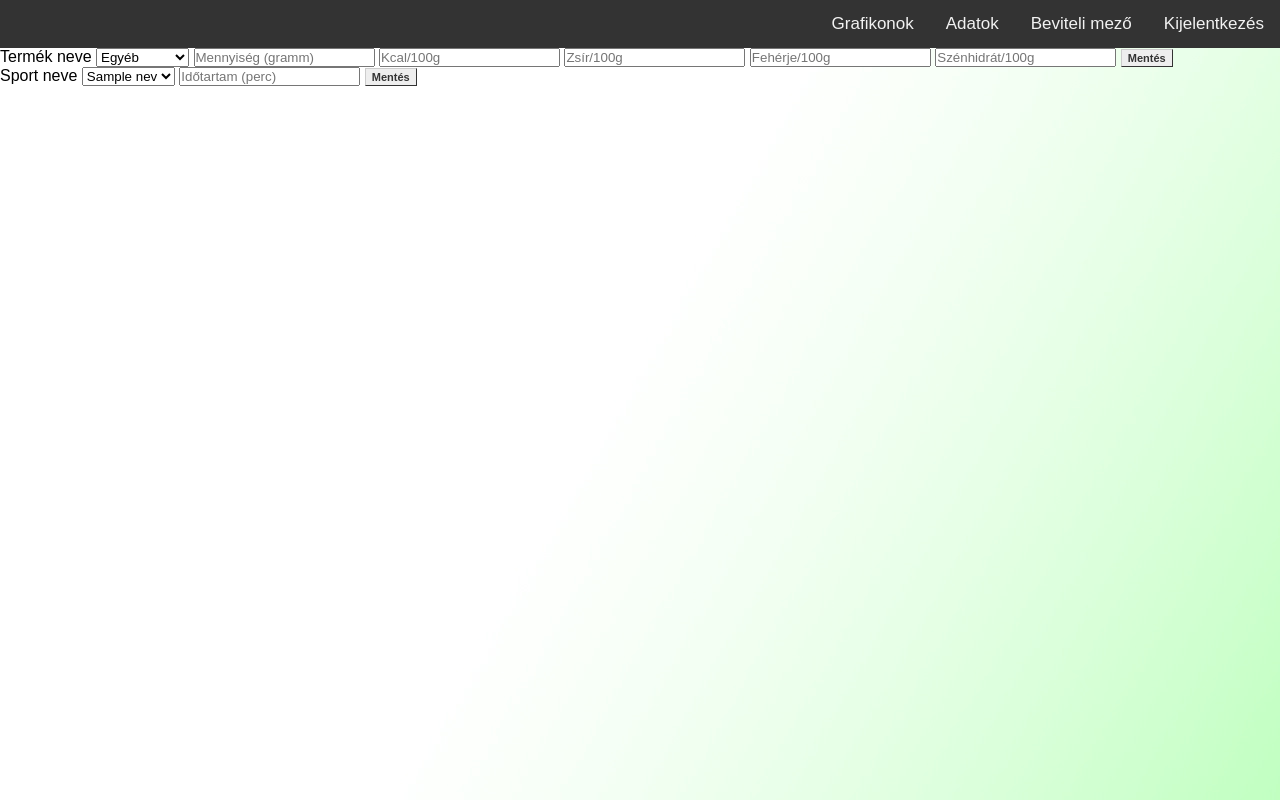
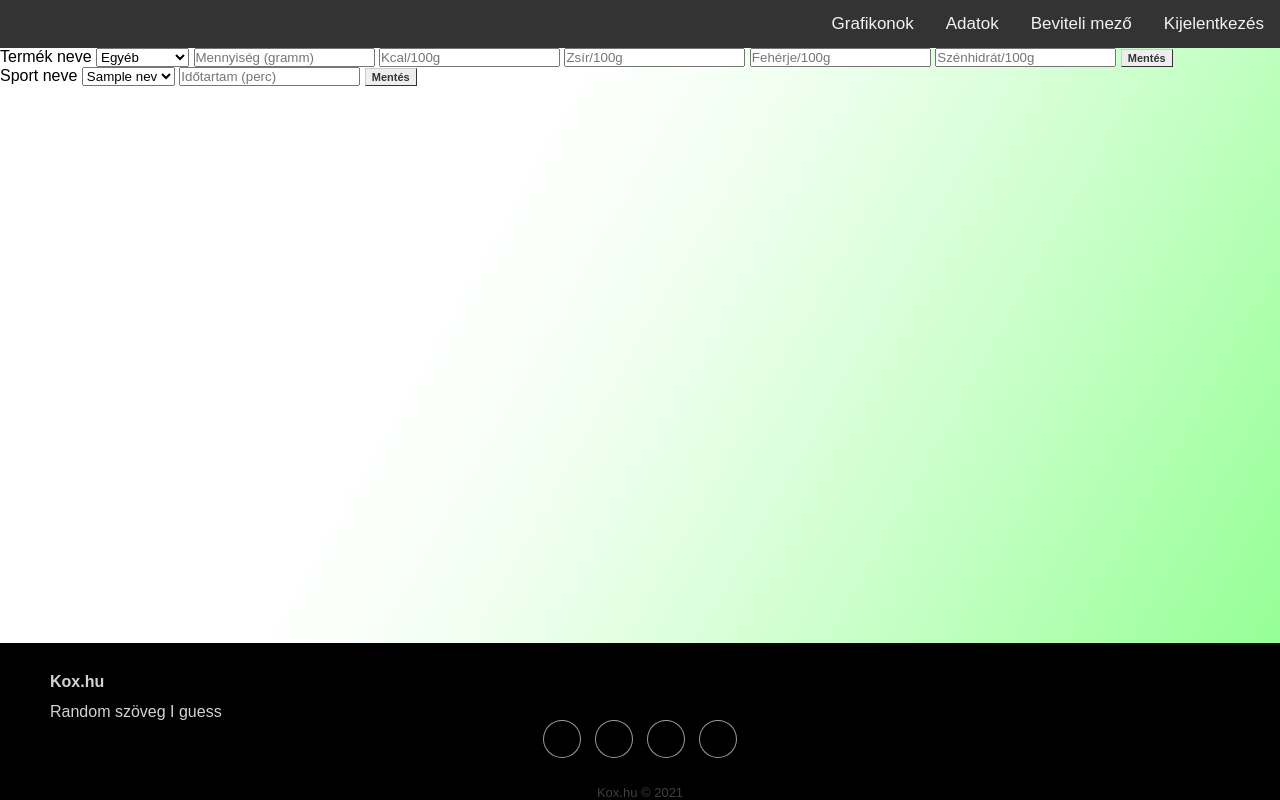
Before and after one commit to tamas646/SZLG-Django-projekt, a Django app: template kox/templates/beviteli-mezo.html in a window 1280 px wide. Run offline with Django 3.2, Linux system fonts and the light colour scheme; the template is opened without the code that fills it: most values are stand-ins (such as "Sample title", 1, 10 or a date in 2020).

Commit message:
Új háttér

```diff
--- a/kox/koxapp/static/css/main.css
+++ b/kox/koxapp/static/css/main.css
@@ -8,9 +8,14 @@ body{
 	min-height:100vh;
 	margin:0;
 	position:relative;
-	background: url(../img/háttér.jpg);
+		background: url(../img/háttér.jpg);
 	background-repeat: no-repeat;
+  	background-attachment: fixed;
+ 	background-size: cover;
+
+
 }
+
 
 .button {
   font: bold 11px Arial;
@@ -24,7 +29,7 @@ body{
   border-left: 1px solid #CCCCCC;
 }
 
-/*.footer-dark {
+.footer-dark {
   padding:0px 20px;
   padding-left: 20px;
   padding-right: 20px;
@@ -107,9 +112,9 @@ body{
   opacity:0.3;
   font-size:13px;
   margin-bottom:0;
-}*/
+}
 
-.footer {
+/*.footer {
 position: fixed;
 left: 0;
 bottom: 0;
@@ -117,4 +122,4 @@ width: 100%;
 background-color: gray;
 color: white;
 text-align: center;
-}
+}*/
--- a/kox/templates/bejelentkezes.html
+++ b/kox/templates/bejelentkezes.html
@@ -9,6 +9,7 @@
 	<link rel="stylesheet" type="text/css" href="/static/css/bejelentkezes.css">
 </head>
 <body>
+	<div>
 		<div>
 			<p>
 				{% if login_error %}
@@ -25,8 +26,9 @@
 			</form>
 			<a href="regisztracio" class="button">Regisztráció</a>
 		</div>
-<footer class="footer">
-
+	</div>
+	<footer class="footer">
+	<p>Indeed</p>
 </footer>
 </body>
 </html>
--- a/kox/templates/beviteli-mezo.html
+++ b/kox/templates/beviteli-mezo.html
@@ -15,7 +15,7 @@
 		<a href="adatok" >Adatok</a>
 		<a href="grafikonok">Grafikonok</a>
 	</header>
-	<div>
+	<div class="bg">
 		<div>
 			<form action="backend/save_intake" method="POST">
 				{% csrf_token %}
@@ -48,11 +48,17 @@
 			</form>
 		</div>
 	</div>
-	<div>
-
-	</div>
-<footer class="footer">
-
-</footer>
+<footer class="footer-dark">
+            <div class="container">
+                <div class="row">
+                    <div class="info">
+                        <h3>Kox.hu</h3>
+                        <p>Random szöveg I guess</p>
+                    </div>
+                    <div class="col item social"><a href="#"><i class="icon ion-social-facebook"></i></a><a href="#"><i class="icon ion-social-twitter"></i></a><a href="#"><i class="icon ion-social-snapchat"></i></a><a href="#"><i class="icon ion-social-instagram"></i></a></div>
+                 </div>
+                <p class="copyright">Kox.hu © 2021</p>
+            </div>
+        </footer>
 </body>
 </html>
```
Also changed, not shown: kox/koxapp/static/img/háttér.jpg.
